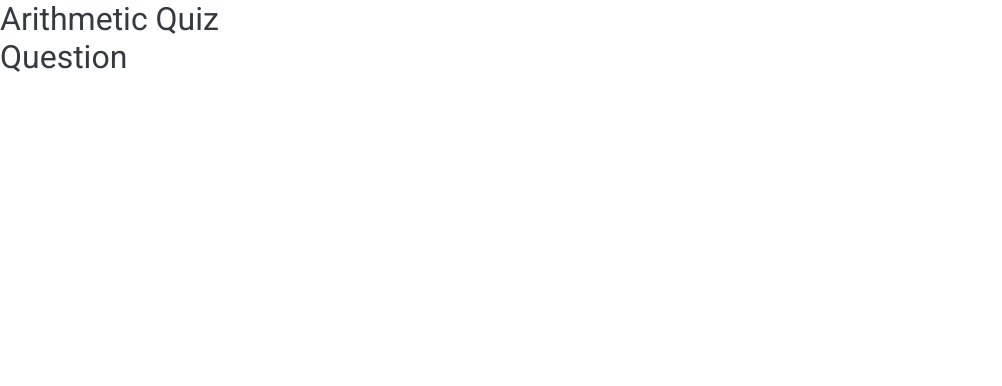
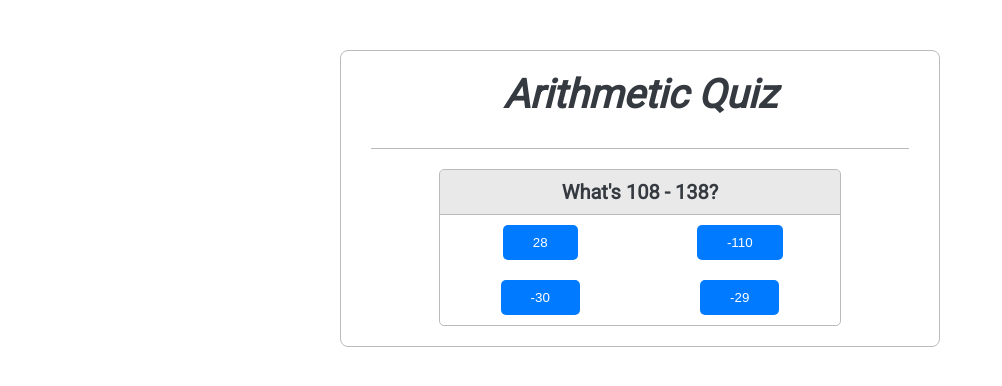
Before and after one commit to mohamedTaiebBsf/arithmetic-quiz, a Vue app: page / in a window 1280 px wide. Shown: the top 386 px of the page, without its empty margins (0-1002 px from the left). Built offline with nearby package versions, Linux system fonts and the light colour scheme.

Commit message:
Add Question component

```diff
--- a/index.html
+++ b/index.html
@@ -4,6 +4,7 @@
     <meta charset="UTF-8" />
     <link rel="icon" href="/favicon.ico" />
     <meta name="viewport" content="width=device-width, initial-scale=1.0" />
+    <link rel="stylesheet" href="./src/assets/css/index.css" />
     <title>Arithmetic Quiz</title>
   </head>
   <body>
--- a/src/App.vue
+++ b/src/App.vue
@@ -1,8 +1,12 @@
 <template>
-  <div class="container">
+  <div class="app-wrapper">
     <h1>Arithmetic Quiz</h1>
     <div class="quiz">
-      <component :is="mode" @nextQuestion="handleNextQuestion"></component>
+      <component
+        :is="mode"
+        @nextQuestion="handleNextQuestion"
+        @answerQuestion="handleAnswerQuestion($event)"
+      ></component>
     </div>
   </div>
 </template>
@@ -27,10 +31,53 @@ export default {
     handleNextQuestion() {
       this.mode = "app-question";
     },
+
+    handleAnswerQuestion(isCorrect) {
+      if (isCorrect) {
+        this.mode = "app-answer";
+      } else {
+        this.mode = "app-question";
+        alert("Wrong, try again!");
+      }
+    },
   },
 };
 </script>
 
-<style>
-@import "./assets/css/index.css";
+<style scoped>
+.app-wrapper {
+  margin: auto;
+  width: 90%;
+  max-width: 600px;
+  display: flex;
+  flex-direction: column;
+  align-items: center;
+  margin-top: 50px;
+  border: 1px solid var(--gray);
+  border-radius: 8px;
+  padding: 20px 30px;
+}
+
+.app-wrapper h1 {
+  margin-bottom: 20px;
+  font-weight: bold;
+  font-style: italic;
+  font-size: 40px;
+  border-bottom: 1px solid var(--gray);
+  width: 100%;
+  text-align: center;
+  padding-bottom: 30px;
+}
+
+.app-wrapper .quiz {
+  width: 100%;
+  display: flex;
+  justify-content: center;
+}
+
+@media (max-width: 375px) {
+  .app-wrapper h1 {
+    font-size: 30px;
+  }
+}
 </style>
--- a/src/assets/css/index.css
+++ b/src/assets/css/index.css
@@ -5,6 +5,7 @@
   --success: #28a745;
   --danger: #dc3545;
   --blue: #007bff;
+  --gray: #bbb;
 }
 
 *,
--- a/src/components/Answer.vue
+++ b/src/components/Answer.vue
@@ -12,6 +12,7 @@
 .question {
   padding: 20px;
   max-width: 500px;
+  width: 100%;
   background-color: rgba(40, 167, 69, 0.3);
   display: flex;
   flex-direction: column;
@@ -28,10 +29,16 @@
 .question hr {
   width: 100%;
   margin: 20px 0 10px 0;
-  border-top: 1px solid #bbbbbb;
+  border-top: 1px solid var(--gray);
 }
 
 .question button {
   font-size: 18px;
 }
+
+@media (max-width: 375px) {
+  .question h1 {
+    font-size: 28px;
+  }
+}
 </style>
--- a/src/components/Question.vue
+++ b/src/components/Question.vue
@@ -1,7 +1,173 @@
 <template>
-  <h1>Question</h1>
+  <div class="container">
+    <div class="question">
+      <h2>{{ question }}</h2>
+    </div>
+    <div class="choices">
+      <div>
+        <button @click="$emit('answerQuestion', choices[0].isCorrect)">
+          {{ choices[0].answer }}
+        </button>
+      </div>
+      <div>
+        <button @click="$emit('answerQuestion', choices[1].isCorrect)">
+          {{ choices[1].answer }}
+        </button>
+      </div>
+      <div>
+        <button @click="$emit('answerQuestion', choices[2].isCorrect)">
+          {{ choices[2].answer }}
+        </button>
+      </div>
+      <div>
+        <button @click="$emit('answerQuestion', choices[3].isCorrect)">
+          {{ choices[3].answer }}
+        </button>
+      </div>
+    </div>
+  </div>
 </template>
 
-<script></script>
+<script>
+const MODE_ADDITION = 1;
+const MODE_SUBTRACTION = 2;
+const MODE_MULTIPLICATION = 3;
+const MODE_DIVISION = 4;
 
-<style scoped></style>
+export default {
+  data() {
+    return {
+      question: "",
+      choices: [
+        { answer: null, isCorrect: false },
+        { answer: null, isCorrect: false },
+        { answer: null, isCorrect: false },
+        { answer: null, isCorrect: false },
+      ],
+    };
+  },
+
+  methods: {
+    generateQuestion() {
+      let correctAnswer = 0;
+      const firstOperand = this.generateRandomNumber(1, 1000);
+      const secondOperand = this.generateRandomNumber(1, 1000);
+      const operation = this.generateRandomNumber(1, 4);
+
+      switch (operation) {
+        case MODE_ADDITION:
+          correctAnswer = firstOperand + secondOperand;
+          this.question = `What's ${firstOperand} + ${secondOperand}?`;
+          break;
+        case MODE_SUBTRACTION:
+          correctAnswer = firstOperand - secondOperand;
+          this.question = `What's ${firstOperand} - ${secondOperand}?`;
+          break;
+        case MODE_MULTIPLICATION:
+          correctAnswer = firstOperand * secondOperand;
+          this.question = `What's ${firstOperand} * ${secondOperand}?`;
+          break;
+        case MODE_DIVISION:
+          correctAnswer = (firstOperand / secondOperand).toFixed(2);
+          this.question = `What's ${firstOperand} / ${secondOperand}?`;
+          break;
+        default:
+          correctAnswer = 0;
+          this.question = "Oops, an Error occurred :/";
+      }
+
+      this.choices[0].answer = this.generateRandomNumber(
+        correctAnswer - 100,
+        correctAnswer + 100,
+        correctAnswer
+      );
+      this.choices[0].isCorrect = false;
+
+      this.choices[1].answer = this.generateRandomNumber(
+        correctAnswer - 100,
+        correctAnswer + 100,
+        correctAnswer
+      );
+      this.choices[1].isCorrect = false;
+
+      this.choices[2].answer = this.generateRandomNumber(
+        correctAnswer - 100,
+        correctAnswer + 100,
+        correctAnswer
+      );
+      this.choices[2].isCorrect = false;
+
+      this.choices[3].answer = this.generateRandomNumber(
+        correctAnswer - 100,
+        correctAnswer + 100,
+        correctAnswer
+      );
+      this.choices[3].isCorrect = false;
+
+      if (operation === MODE_DIVISION) {
+        this.choices = this.choices.map((choice) => ({
+          ...choice,
+          answer: choice.answer.toFixed(2),
+        }));
+      }
+
+      const correctChoice = this.generateRandomNumber(0, 3);
+
+      this.choices[correctChoice].isCorrect = true;
+      this.choices[correctChoice].answer = correctAnswer;
+    },
+
+    generateRandomNumber(min, max, except) {
+      const randomNumber = Math.round(Math.random() * (max - min)) + min;
+
+      if (randomNumber == except) {
+        return this.generateRandomNumber(min, max, except);
+      }
+
+      return randomNumber;
+    },
+  },
+
+  created() {
+    this.generateQuestion();
+  },
+};
+</script>
+
+<style scoped>
+.container {
+  max-width: 500px;
+  border-radius: 5px;
+  overflow: hidden;
+  border: 1px solid var(--gray);
+}
+
+.question {
+  padding: 10px;
+  background: rgba(211, 211, 211, 0.5);
+  display: flex;
+  justify-content: center;
+  border-bottom: 1px solid var(--gray);
+}
+
+.question h2 {
+  font-weight: 600;
+  font-size: 20px;
+}
+
+.choices {
+  display: flex;
+  flex-wrap: wrap;
+}
+
+.choices > div {
+  width: 50%;
+  display: flex;
+  justify-content: center;
+}
+
+.choices > div button {
+  margin: 10px;
+  padding: 10px 30px;
+}
+</style>
```
